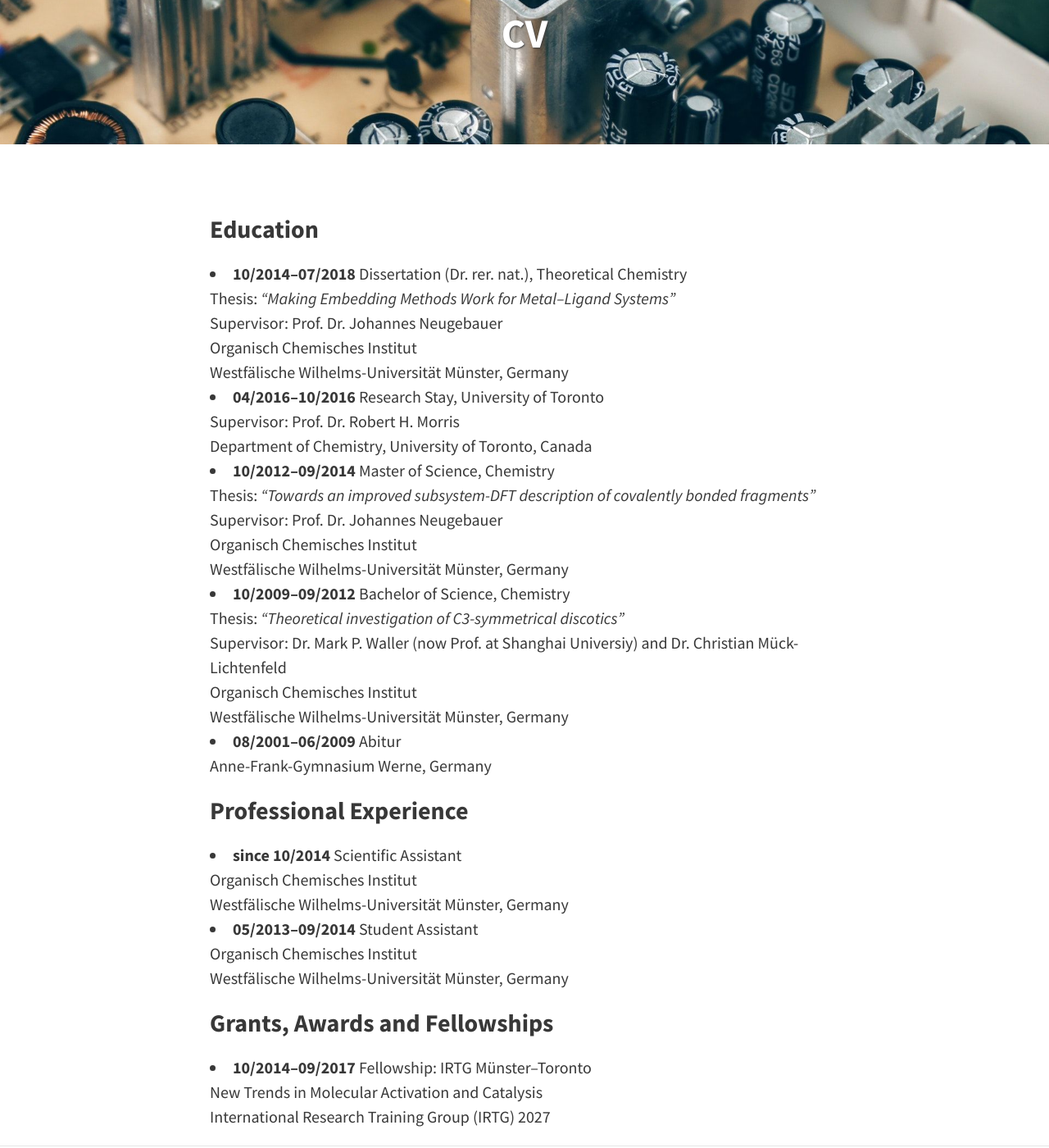
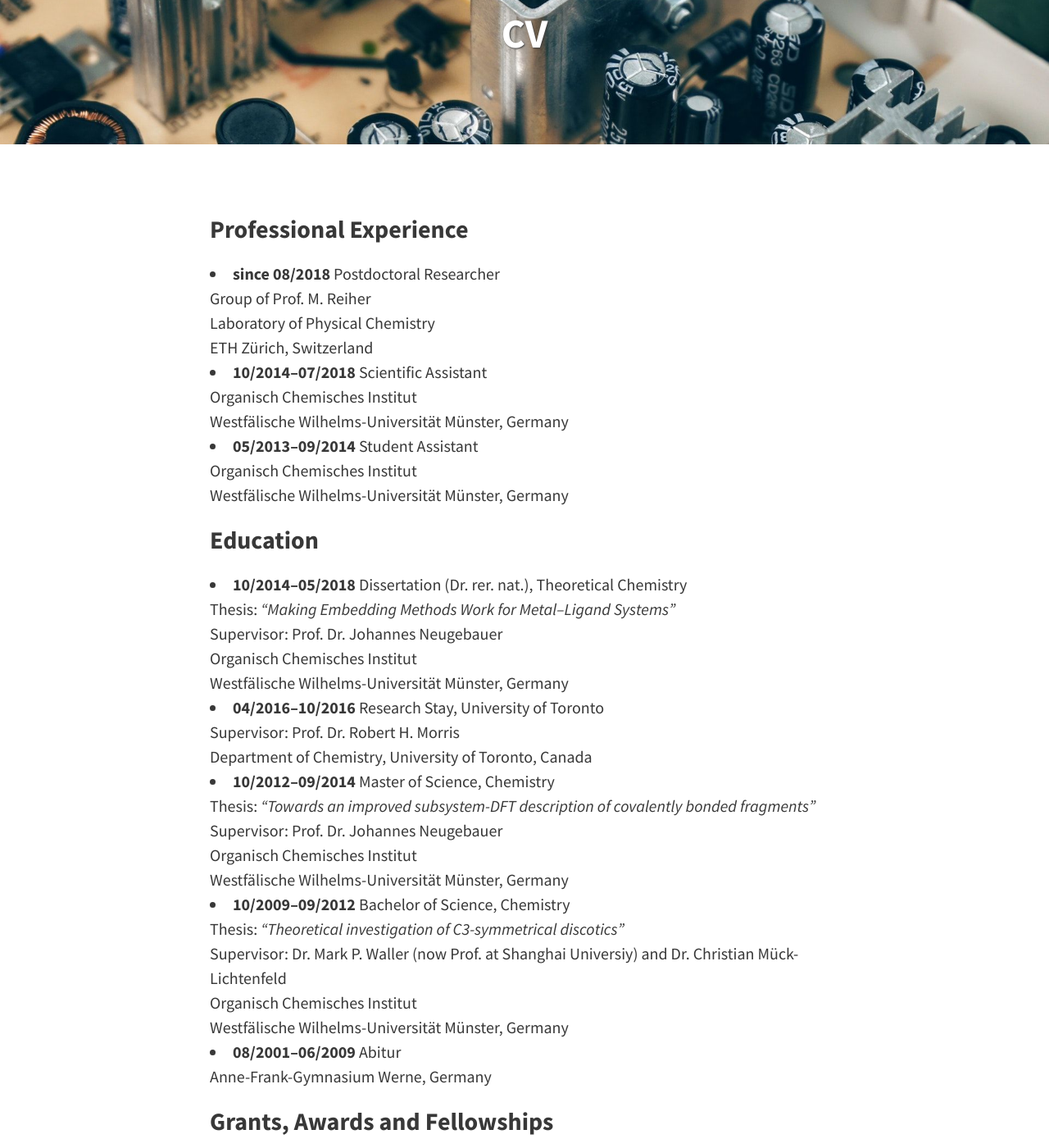
Before and after one commit to nabbelbabbel/nabbelbabbel.github.io, a Jekyll site: the page built from pages/cv.md, in a window 1280 px wide and 1400 px high, scrolled down 218 px. Shown: the whole window at 82% size. Built offline with Jekyll 4.4.1, drawn with Linux system fonts in a browser that asks for light colours.

Commit message:
Update cv.md

```diff
--- a/pages/cv.md
+++ b/pages/cv.md
@@ -6,8 +6,19 @@ feature-img: "assets/img/pexels/circuit.jpeg"
 tags: []
 ---
 
+### Professional Experience
+- **since 08/2018** Postdoctoral Researcher
+Group of Prof. M. Reiher
+Laboratory of Physical Chemistry
+ETH Zürich, Switzerland
+- **10/2014--07/2018** Scientific Assistant
+Organisch Chemisches Institut
+Westfälische Wilhelms-Universität Münster, Germany
+- **05/2013--09/2014** Student Assistant
+Organisch Chemisches Institut
+Westfälische Wilhelms-Universität Münster, Germany
 ### Education
-- **10/2014--07/2018** Dissertation (Dr. rer. nat.), Theoretical Chemistry
+- **10/2014--05/2018** Dissertation (Dr. rer. nat.), Theoretical Chemistry
 Thesis: *"Making Embedding Methods Work for Metal--Ligand Systems"*
 Supervisor: Prof. Dr. Johannes Neugebauer
 Organisch Chemisches Institut
```
Also changed, not shown: other parts of pages/cv.md (+0 -7 lines).
